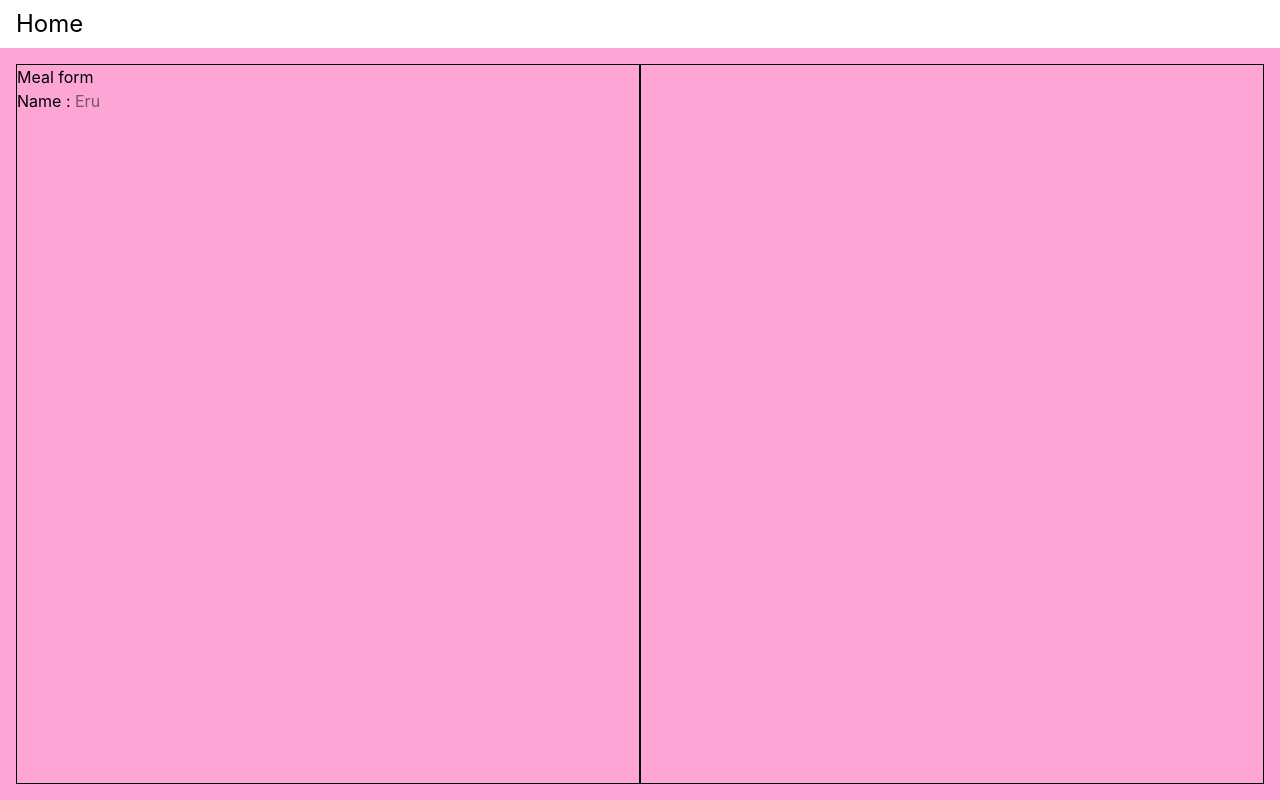
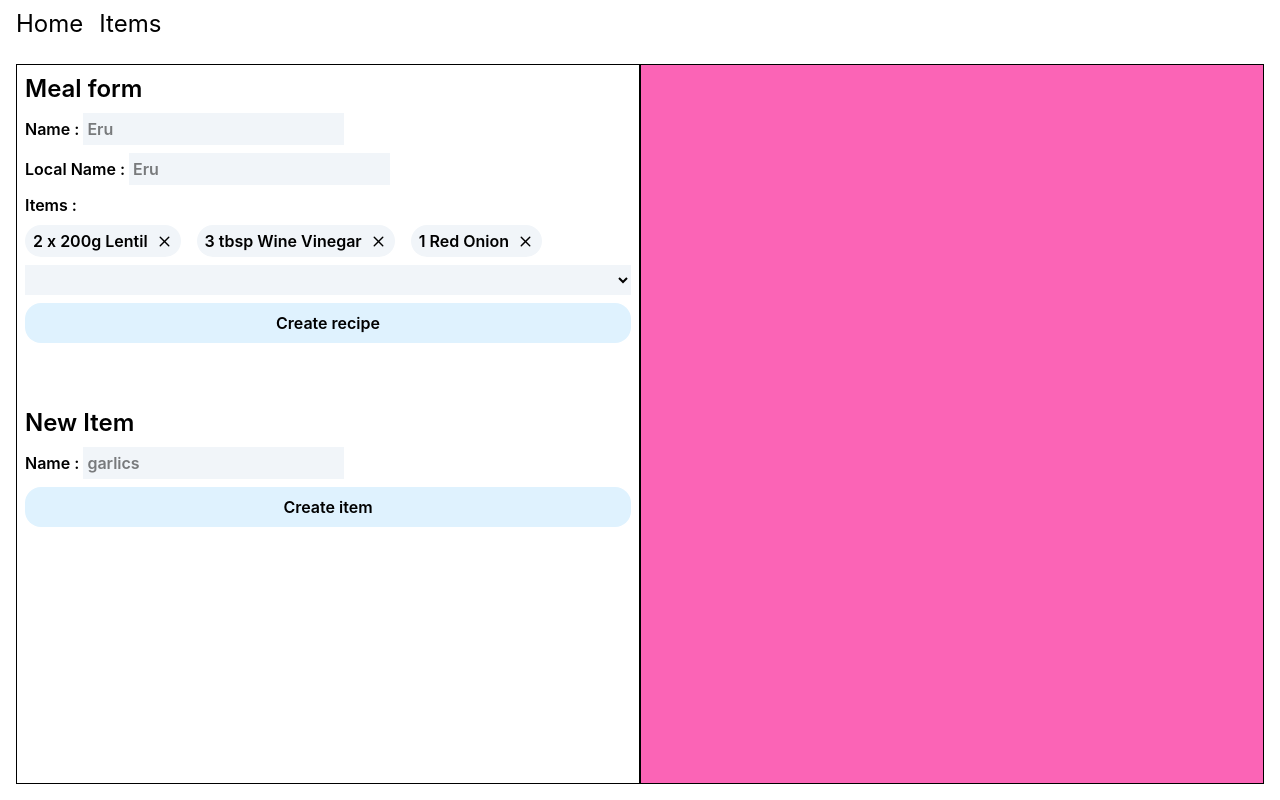
Before and after one commit to Mbungai-Francesco/Meal-Prep, a Vue app: page / in a window 1280 px wide. Built offline with nearby package versions, Linux system fonts and the light colour scheme.

Commit message:
all forms done

```diff
--- a/package.json
+++ b/package.json
@@ -10,6 +10,7 @@
   },
   "dependencies": {
     "@tailwindcss/vite": "^4.2.1",
+    "lucide-vue-next": "^0.577.0",
     "tailwindcss": "^4.2.1",
     "vue": "^3.5.25",
     "vue-router": "^5.0.3"
--- a/src/components/Navbar.vue
+++ b/src/components/Navbar.vue
@@ -3,5 +3,6 @@
 <template>
 	<nav class="flex gap-4 px-4 py-2 text-2xl">
 		<router-link to="/">Home</router-link>
+		<router-link to="/Items">Items</router-link>
 	</nav>
 </template>
--- a/src/router/index.ts
+++ b/src/router/index.ts
@@ -1,18 +1,29 @@
-import { createRouter, createWebHistory } from "vue-router"
+import { createRouter, createWebHistory } from "vue-router";
 
-import Meals from "../views/Meals.vue"
+import Meals from "../views/Meals.vue";
+import Items from "../views/Items.vue";
+import Meal from "@/views/Meal.vue";
 
 const routes = [
-  {
-    path: "/",
-    name: "Meals",
-    component: Meals
-  }
-]
+	{
+		path: "/",
+		name: "Meals",
+		component: Meals,
+	},
+	{
+		path: "/Items",
+		name: "Items",
+		component: Items,
+	},
+	{
+		path: "/:id",
+		component: Meal,
+	},
+];
 
 const router = createRouter({
-  history: createWebHistory(),
-  routes
-})
+	history: createWebHistory(),
+	routes,
+});
 
-export default router
+export default router;
--- a/src/style.css
+++ b/src/style.css
@@ -7,5 +7,13 @@
 }
 
 @layer base{
-
+  .label{
+    @apply font-semibold
+  }
+  .label.select{
+    @apply flex flex-col gap-2
+  }
+  .label input, .label select{
+    @apply bg-slate-100 p-1
+  }
 }
--- a/src/types/index.ts
+++ b/src/types/index.ts
@@ -1,2 +1,3 @@
-export type { Item } from '@/types/item'
-export type { Meal, Ingredient, Units } from '@/types/meal'
+export type { Item, ItemDto } from '@/types/item'
+export type { Meal, MealDto, Ingredient } from '@/types/meal'
+export {  Units } from '@/types/meal'
--- a/src/types/item.ts
+++ b/src/types/item.ts
@@ -3,3 +3,8 @@ export interface Item{
   name : string
   nutriens ?: string
 }
+
+export interface ItemDto{
+  name : string
+  nutriens ?: string
+}
--- a/src/types/meal.ts
+++ b/src/types/meal.ts
@@ -1,4 +1,4 @@
-import type { Item } from "./item"
+import type { Item } from "./"
 
 export interface Meal{
   id : string
@@ -7,15 +7,23 @@ export interface Meal{
   items : Ingredient[]
 }
 
+export interface MealDto{
+  name : string
+  localName : string
+  items : Ingredient[]
+}
+
 export interface Ingredient{
   quantity : number
-  weight ?: Units
+  weight ?: number
+  unit ?: Units
   item : Item
 }
 
 export const Units = {
   TSP: 'tsp',
-  grams: 'gr',
+  GRAMS: 'g',
   TBSP: 'tbsp',
+  UNIT: 'unit',
 } as const;
 export type Units = typeof Units[keyof typeof Units];
--- /dev/null
+++ b/src/views/Items.vue
@@ -0,0 +1,7 @@
+<script setup lang="ts">
+
+</script>
+
+<template>
+  <p>Items</p>
+</template>
--- /dev/null
+++ b/src/views/Meal.vue
@@ -0,0 +1,7 @@
+<script setup lang="ts">
+
+</script>
+
+<template>
+  <p>Meal</p>
+</template>
--- a/src/views/Meals.vue
+++ b/src/views/Meals.vue
@@ -1,20 +1,227 @@
 <script setup lang="ts">
+import {
+	Units,
+	type Ingredient,
+	type Item,
+	type ItemDto,
+	type Meal,
+	type MealDto,
+} from "@/types";
+import { computed, reactive, ref } from "vue";
+import { X } from "lucide-vue-next";
 
+const selectedItem = ref<Item>();
+const ingre = ref<Ingredient>({
+	quantity: 0,
+	item: { id: "", name: "" },
+	// weight: 0,
+});
+const newItem = ref<ItemDto>({
+	name: "",
+});
+const meal = reactive<MealDto>({
+	name: "",
+	localName: "",
+	items: [],
+});
+const selected = reactive<Array<Ingredient>>([
+	{
+		quantity: 2,
+		weight: 200,
+		unit: Units.GRAMS,
+		item: { id: "618f2302-ee66-42a0-b040-355ce01e7afg", name: "Lentil" },
+	},
+	{
+		quantity: 3,
+		unit: Units.TBSP,
+		item: { id: "618f2302-ee66-42a0-b040-355ce01e7afh", name: "Wine Vinegar" },
+	},
+	{
+		quantity: 1,
+		item: { id: "618f2302-ee66-42a0-b040-355ce01e7aff", name: "Red Onion" },
+	},
+]);
+
+const items = reactive<Array<Item>>([
+	{ id: "0c65aab2-39a1-4045-9160-bf1eeaba840c", name: "a" },
+	{ id: "e7af018c-3a1f-4e91-bdcc-65a6b8a819ea", name: "b" },
+	{ id: "286657b9-5703-4753-a393-036a74a08b41", name: "c" },
+	{ id: "9f8ef973-7908-4d26-9d1e-4f5dbf23694d", name: "d" },
+	{ id: "618f2302-ee66-42a0-b040-355ce01e7af7", name: "e" },
+]);
+
+const meals = reactive<Array<Meal>>([]);
+
+const addToSelected = (id: string) => {
+	const num = items.findIndex((v) => v.id === id);
+	const val = items[num] ? items[num] : null;
+
+	if (val) {
+		items.splice(num, 1);
+		selected.push({ ...ingre.value, item: val });
+
+		selectedItem.value = undefined;
+		ingre.value = {
+			quantity: 0,
+			weight: 0,
+			item: { id: "", name: "" },
+		};
+	}
+};
+
+const removeApp = (id: string) => {
+	const num = selected.findIndex((v) => v.item.id === id);
+	const ingredient = selected[num] ? selected[num] : null;
+
+	if (ingredient) {
+		selected.splice(num, 1);
+		items.push(ingredient.item);
+	}
+};
+
+const filtered = computed(() => {
+	const arr: Array<Item> = [];
+	const idList = selected.map((v) => v.item.id);
+	items.forEach((element) => {
+		!idList.includes(element.id) && arr.push(element);
+	});
+
+	return arr;
+});
+
+const createItem = () => {
+	const newId = newItem.value.name.split(" ").join("").toLowerCase();
+	const val: Item = { ...newItem.value, id: newId };
+
+	items.push(val);
+	newItem.value = {
+		name: "",
+		nutriens: "",
+	};
+};
+
+const createMeal = () => {
+	const newId = meal.name.split(" ").join("").toLowerCase();
+	const val: Meal = { ...meal, id: newId };
+
+	meals.push(val);
+	Object.assign(meal, {
+		name: "",
+		localName: "",
+		items: [],
+	});
+};
 </script>
 
 <template>
-  <div class="bg-pink-300 h-full flex">
+	<div class="h-full flex">
 		<div class="w-1/2 border">
-      <form >
-        <h3>Meal form</h3>
-        <label for="">
+
+			<form class="p-2 flex flex-col gap-2" @submit.prevent="createMeal">
+				<h3 class="font-semibold text-2xl">Meal form</h3>
+				<label class="label" for="">
 					Name :
-          <input type="text" placeholder="Eru">
+					<input type="text" placeholder="Eru" v-model="meal.name" />
 				</label>
+				<label class="label" for="">
+					Local Name :
+					<input type="text" placeholder="Eru" v-model="meal.localName" />
+				</label>
+				<label class="label select" for="">
+					<p>Items :</p>
+					<div class="flex flex-wrap gap-4">
+						<div
+							class="flex grid-cols-1 gap-2 items-center bg-slate-100 rounded-2xl py-1 px-2"
+							v-for="ingredient in selected"
+						>
+							<p class="">
+								{{ ingredient.quantity > 0 ? ingredient.quantity : "" }}
+								{{ ingredient.quantity > 1 && ingredient.weight ? "x" : "" }}
+								{{
+									ingredient.weight && ingredient.weight > 0
+										? ingredient.weight
+										: ""
+								}}{{ ingredient.unit }}
+								{{ ingredient.item.name }}
+							</p>
+							<div @click="removeApp(ingredient.item.id)">
+								<X :size="17" />
+							</div>
+						</div>
+					</div>
+					<select class="" v-model="selectedItem">
+						<option value="">Select item</option>
+						<option v-for="item of filtered" :value="item">
+							{{ item.name }}
+						</option>
+					</select>
+				</label>
+
+				<button
+					type="submit"
+					class="w-full bg-blue-300 p-2 rounded-2xl cursor-pointer font-semibold disabled:bg-sky-100"
+					:disabled="!meal.name || selected.length < 4"
+				>
+					Create recipe
+				</button>
+			</form>
+
+			<br />
+			<form
+				v-if="selectedItem"
+				class="p-2 flex flex-col gap-2"
+				@submit.prevent="addToSelected(selectedItem?.id)"
+			>
+				<h3 class="font-semibold text-2xl">
+					Ingredient: {{ selectedItem?.name }}
+				</h3>
+				<label class="label" for="">
+					Quantity :
+					<input type="number" placeholder="3" v-model="ingre.quantity" />
+				</label>
+				<label class="label" for="">
+					Weight :
+					<input type="number" placeholder="3" v-model="ingre.weight" />
+				</label>
+				<label for="" class="label select">
+					<p>Units :</p>
+					<select v-model="ingre.unit">
+						<option value="">Select unit</option>
+						<option v-for="(item, key) of Units" :value="item">
+							{{ key }}
+						</option>
+					</select>
+				</label>
+				<button
+					type="submit"
+					class="w-full bg-blue-300 p-2 rounded-2xl cursor-pointer font-semibold"
+				>
+					Add
+				</button>
+			</form>
+
+			<br />
+			<form class="p-2 flex flex-col gap-2" @submit.prevent="createItem">
+				<h3 class="font-semibold text-2xl">New Item</h3>
+				<label class="label" for="">
+					Name :
+					<input type="text" placeholder="garlics" v-model="newItem.name" />
+				</label>
+				<button
+					:disabled="newItem.name == '' || newItem.name.length < 3"
+					type="submit"
+					class="w-full bg-blue-300 p-2 rounded-2xl cursor-pointer font-semibold disabled:bg-sky-100"
+				>
+					Create item
+				</button>
 			</form>
 		</div>
-    <div class="w-1/2 border">
-
+		<div class="w-1/2 border px-7 py-4 bg-pink-400">
+      <ul>
+        <li class="list-disc" v-for="val in meals" :key="val.id" >
+          {{ val.name }}
+        </li>
+      </ul>
     </div>
 	</div>
 </template>
```
Also changed, not shown: 1 other file (tests, documents, lock files or other folders). Lines whose indentation alone changed are shown as unchanged.
